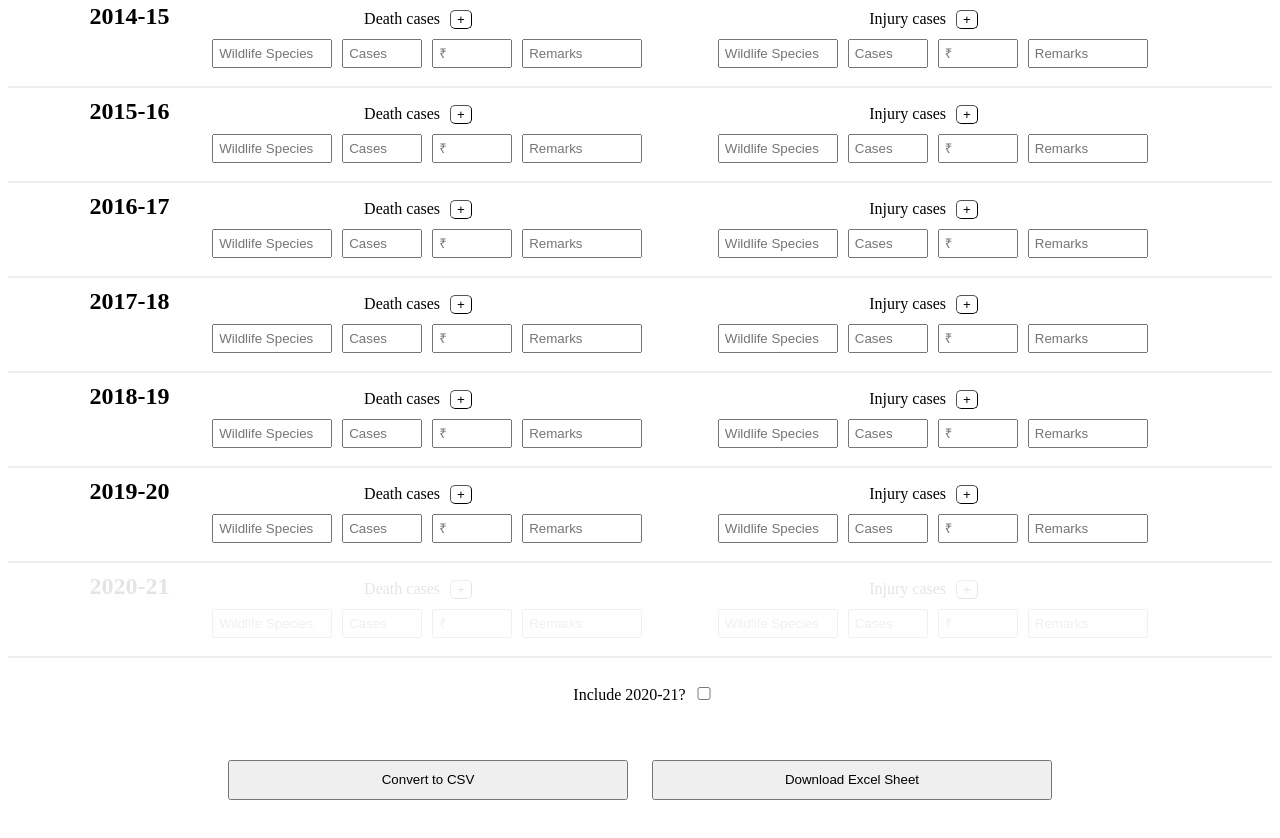
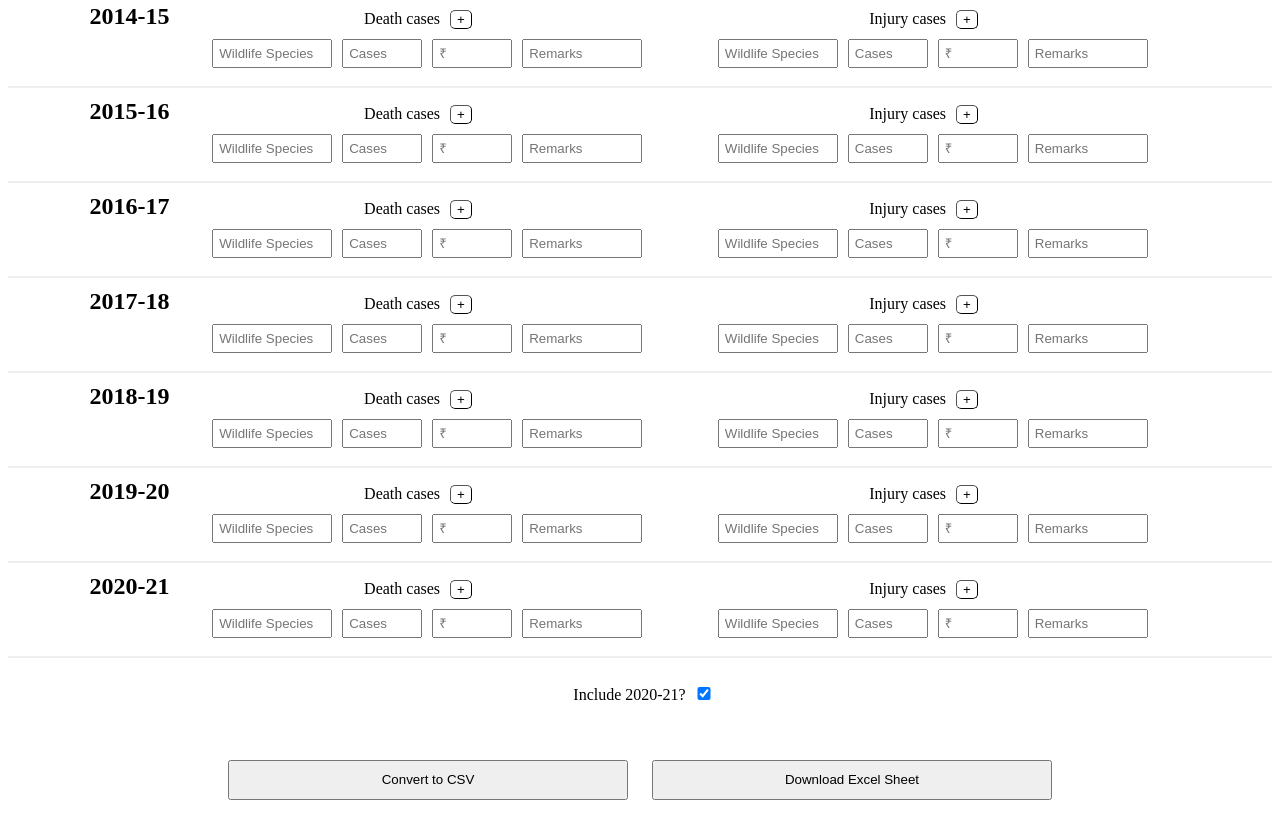
Before and after one commit to gurumukhi/HWCDataEntry, a plain HTML site: page input3.html in a window 1280 px wide. Shown: the part 1492-2330 px from the top of the page. Drawn offline with Linux system fonts and the light colour scheme.

Commit message:
Update input3.html

```diff
--- a/input3.html
+++ b/input3.html
@@ -582,7 +582,7 @@ Total Compensation: ${iComp + dComp} (${dComp} + ${iComp})`;
     </div>
 
     <script>
-        ch = false
+        ch = true //false
         document.querySelector('#show21').checked = ch
         document.querySelector('#year2021').style.opacity = ch ? 1 : 0.1
         document.querySelector('#fdSrNoBlock').style.display = 'none'
```
